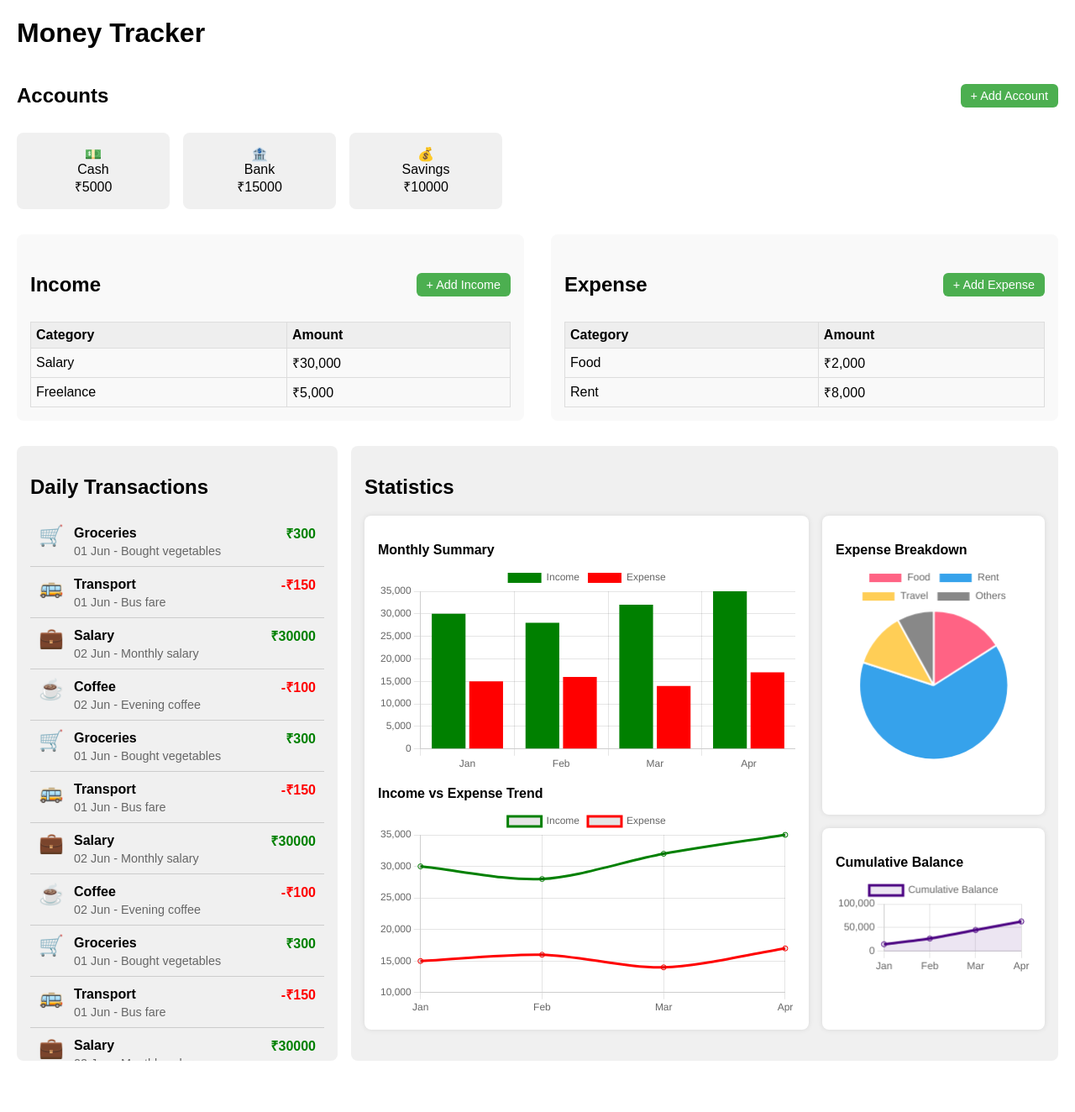
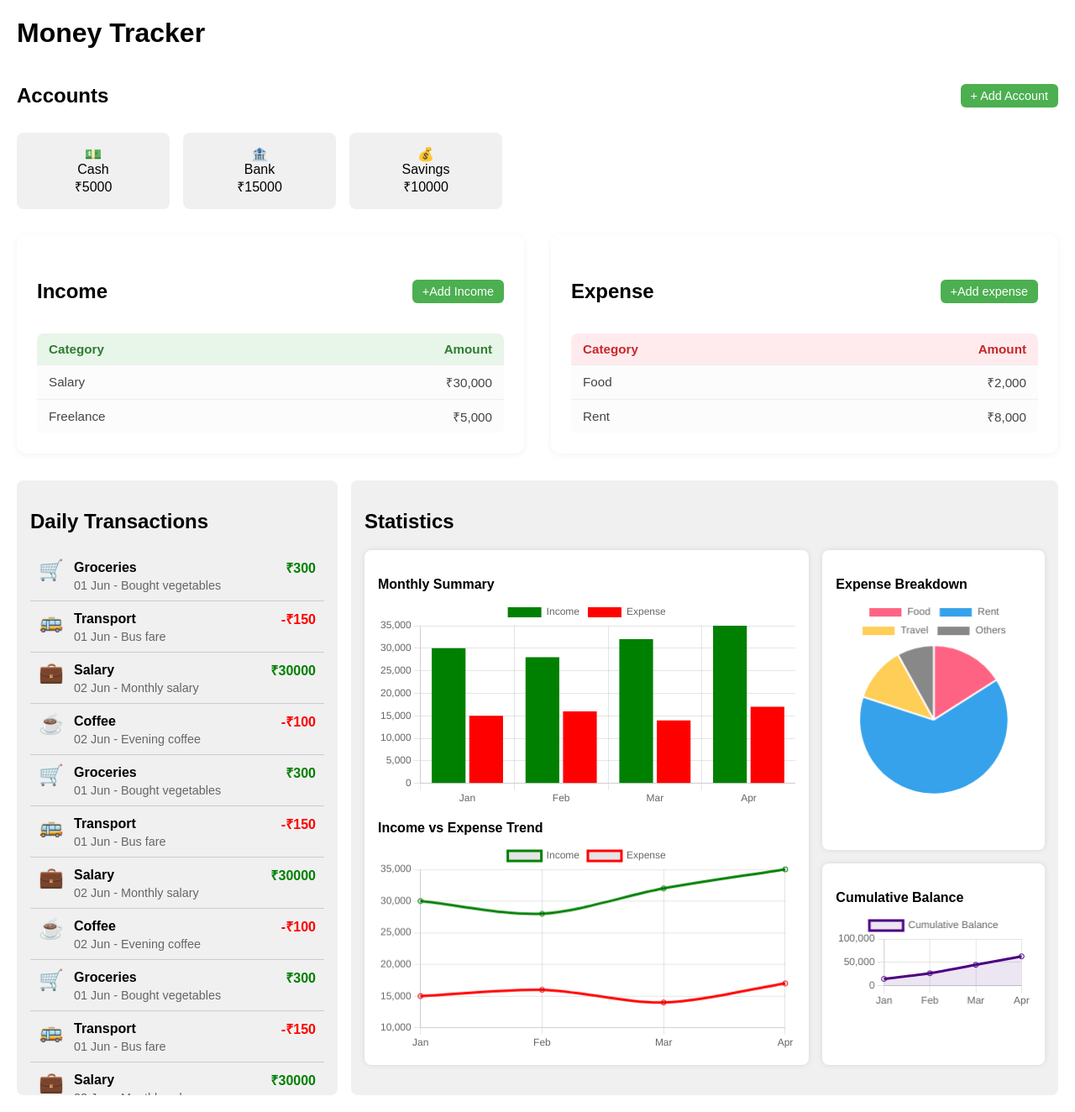
Before and after one commit to ibnu-umer/money-tracker, a Django app: page / in a window 1280 px wide. Shown: the whole page at 84% size. Before the commit the page ends 1263 px from the top, so only its background shows below. Run offline with Django 5.2, Linux system fonts and the light colour scheme.

Commit message:
Refactor CSS: Cleaned up and optimized layout styling

```diff
--- a/tracker/static/tracker/style.css
+++ b/tracker/static/tracker/style.css
@@ -20,44 +21,102 @@ body {
     flex-shrink: 0;
 }
 
-/* Income and Expense section */
+/* Income and Expense Section */
 .income-expense {
     display: flex;
     justify-content: space-between;
     gap: 2rem;
-    margin-bottom: 30px;
+    margin-bottom: 2rem;
 }
 
 .box {
     flex: 1;
-    background: #f9f9f9;
-    border-radius: 8px;
-    padding: 1rem;
+    background: #ffffff;
+    border-radius: 12px;
+    padding: 1.5rem;
+    box-shadow: 0 2px 8px rgba(0, 0, 0, 0.05);
 }
 
+.box-header {
+    display: flex;
+    justify-content: space-between;
+    align-items: center;
+    margin: 10px 0;
+}
+
+.add-btn {
+    background-color: #4CAF50;
+    color: white;
+    border: none;
+    padding: 6px 12px;
+    border-radius: 6px;
+    cursor: pointer;
+    font-size: 0.9rem;
+}
+
+.add-btn:hover {
+    background-color: #45a049;
+}
+
+/* Tables */
 table {
     width: 100%;
     border-collapse: collapse;
-    margin-top: 10px;
+    margin-top: 1rem;
+    font-size: 0.95rem;
+    border-radius: 8px;
+    overflow: hidden;
 }
 
 th, td {
-    border: 1px solid #ddd;
-    padding: 6px;
+    padding: 10px 14px;
     text-align: left;
 }
 
 th {
-    background-color: #eee;
+    background-color: #f1f1f1;
+    color: #333;
+    font-weight: 600;
 }
 
-/* Records and Graph section */
+td {
+    background-color: #fcfcfc;
+    color: #444;
+    border-top: 1px solid #eee;
+}
+
+table thead tr {
+    border-bottom: 2px solid #999;
+}
+
+table tr:hover td {
+    background-color: #f9f9f9;
+}
+
+table th:last-child,
+table td:last-child {
+    text-align: right;
+}
+
+/* Income / Expense Table Color Themes */
+.income-table th {
+    background-color: #e8f5e9;
+    color: #2e7d32;
+}
+
+.expense-table th {
+    background-color: #ffebee;
+    color: #c62828;
+}
+
+/* Bottom Section Layout */
 .bottom-section {
     display: flex;
     gap: 1rem;
-    height: 100%; /* or a fixed height like 400px */
+    height: 100%;
 }
 
+/* Records Widget */
 .records {
     flex: none;
     width: 350px;
@@ -137,13 +196,15 @@ th {
     color: red;
 }
 
-
+/* Graph Section */
 .graph {
+    flex: 1;
     padding: 1rem;
     background: #f0f0f0;
     border-radius: 8px;
 }
 
+/* Chart Layout */
 .chart-layout {
     display: grid;
     grid-template-columns: 2fr 1fr;
--- a/tracker/templates/tracker/home.html
+++ b/tracker/templates/tracker/home.html
@@ -28,20 +28,23 @@
         <div class="box">
             <div class="box-header">
                 <h2>Income</h2>
-                <button class="add-btn">+ Add Income</button>
+                <button class="add-btn">+Add Income</button>
             </div>
-            <table>
+
+            <table class="income-table">
                 <tr><th>Category</th><th>Amount</th></tr>
                 <tr><td>Salary</td><td>₹30,000</td></tr>
                 <tr><td>Freelance</td><td>₹5,000</td></tr>
             </table>
         </div>
+
         <div class="box">
             <div class="box-header">
                 <h2>Expense</h2>
-                <button class="add-btn">+ Add Expense</button>
+                <button class="add-btn">+Add expense</button>
             </div>
-            <table>
+
+            <table class="expense-table">
                 <tr><th>Category</th><th>Amount</th></tr>
                 <tr><td>Food</td><td>₹2,000</td></tr>
                 <tr><td>Rent</td><td>₹8,000</td></tr>
```
Also changed, not shown: other parts of tracker/static/tracker/style.css (+5 -46 lines).
